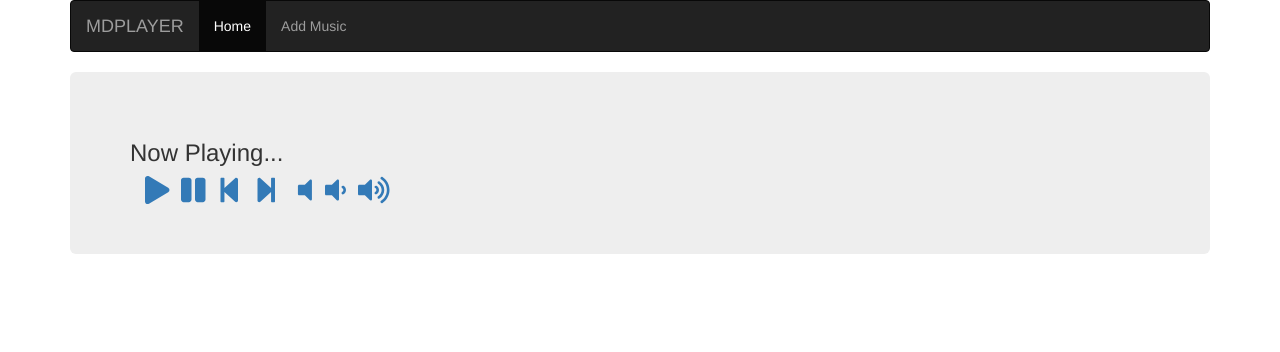
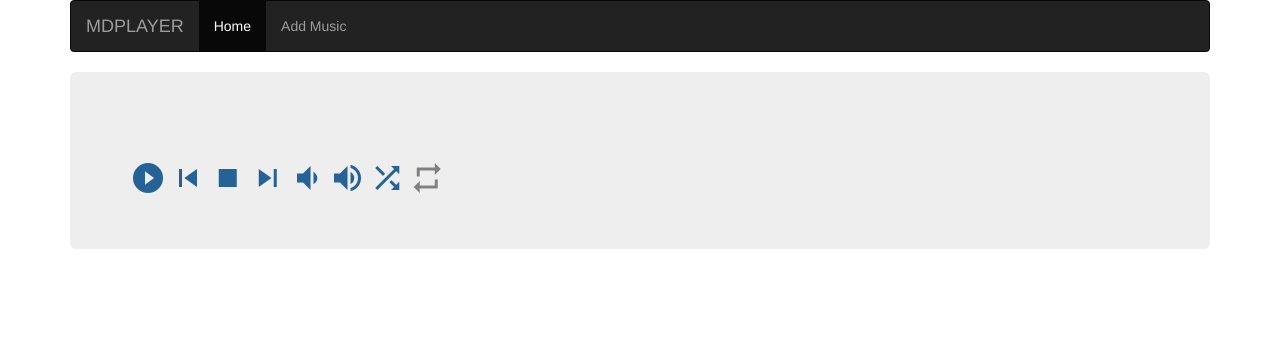
Before and after one commit to ychenbioinfo/mpdplayer, a Flask app: page / in a window 1280 px wide. Shown: the top 352 px of the page. Run offline with Flask 2, Linux system fonts and the light colour scheme; data that the repository does not hold is empty; some libraries are stand-ins or nearby versions.

Commit message:
add more controls

```diff
--- /dev/null
+++ b/mpdplayer/static/css/custom.css
@@ -0,0 +1,49 @@
+.slider {
+    -webkit-appearance: none;
+    width: 100%;
+    height: 5px;
+    top: 100px;
+    border-radius: 2px;
+    background: #d3d3d3;
+    outline: none;
+    opacity: 0.7;
+    -webkit-transition: .2s;
+    transition: opacity .2s;
+}
+
+.slider::-webkit-slider-thumb {
+    -webkit-appearance: none;
+    appearance: none;
+    width: 10px;
+    height: 10px;
+    border-radius: 50%;
+    background: #1c3298;
+    cursor: pointer;
+    vertical-align:middle;
+}
+
+.slider::-moz-range-thumb {
+    width: 10px;
+    height: 10px;
+    border-radius: 50%;
+    background: #1c3298;
+    cursor: pointer;
+    vertical-align:middle;
+}
+
+a:link, a:visited, a:hover, a:active {
+  text-decoration: none; color: #256298;
+}
+
+.material-icons.md-18 { font-size: 18px; }
+.material-icons.md-24 { font-size: 24px; }
+.material-icons.md-36 { font-size: 36px; }
+.material-icons.md-48 { font-size: 48px; }
+
+/* Rules for using icons as black on a light background. */
+.material-icons.md-dark { color: rgba(0, 0, 0, 0.54); }
+.material-icons.md-dark.md-inactive { color: rgba(0, 0, 0, 0.26); }
+
+/* Rules for using icons as white on a dark background. */
+.material-icons.md-light { color: rgba(255, 255, 255, 1); }
+.material-icons.md-light.md-inactive { color: rgba(255, 255, 255, 0.3); }
--- a/mpdplayer/static/js/controller.js
+++ b/mpdplayer/static/js/controller.js
@@ -1,7 +1,14 @@
 $(document).ready(function () {
+    $('#btn-pause').hide();
+    $('#btn-repeat_one').hide();
+    $('#btn-repeat').css('color', 'gray');
+
     $('#btn-play').click(function (e) {
         // e.preventDefault();
         console.log("play button clicked!");
+        // $('#btn-play').css('color', 'red');
+        $('#btn-play').hide();
+        $('#btn-pause').show();
         $.ajax({
             type: 'POST',
             url: $SCRIPT_ROOT + '_play',
@@ -16,6 +23,8 @@ $(document).ready(function () {
     $('#btn-pause').click(function (e) {
         // e.preventDefault();
         console.log("play button clicked!");
+        $('#btn-pause').hide();
+        $('#btn-play').show();
         $.ajax({
             type: 'POST',
             url: $SCRIPT_ROOT + '_pause',
@@ -26,4 +35,86 @@ $(document).ready(function () {
             },
         });
     });
+
+    $('#btn-backward').click(function(e) {
+        $.ajax({
+            type: 'POST',
+            url: $SCRIPT_ROOT + '_backward',
+            contentType: false,
+            processData: false,
+            success: function (data) {
+                console.log(data);
+            },
+        });
+    });
+
+    $('#btn-forward').click(function(e) {
+        $.ajax({
+            type: 'POST',
+            url: $SCRIPT_ROOT + '_forward',
+            contentType: false,
+            processData: false,
+            success: function (data) {
+                console.log(data);
+            },
+        });
+    });
+
+    $('#btn-stop').click(function(e) {
+        $.ajax({
+            type: 'POST',
+            url: $SCRIPT_ROOT + '_stop',
+            contentType: false,
+            processData: false,
+            success: function (data) {
+                console.log(data);
+            },
+        });
+    });
+
+    $('#btn-volume-up').click(function(e) {
+        $.ajax({
+            type: 'POST',
+            url: $SCRIPT_ROOT + '_vol_up',
+            contentType: false,
+            processData: false,
+            success: function (data) {
+                console.log(data);
+            },
+        });
+    });
+
+    $('#btn-volume-down').click(function(e) {
+        $.ajax({
+            type: 'POST',
+            url: $SCRIPT_ROOT + '_vol_down',
+            contentType: false,
+            processData: false,
+            success: function (data) {
+                console.log(data);
+            },
+        });
+    });
+
+    function update_status(data){
+        $('#name').text(data.name);
+    }
+
+    function load_status(){
+        $.ajax({
+            type: 'POST',
+            url: $SCRIPT_ROOT + '_status',
+            contentType: false,
+            processData: false,
+            success: function (data) {
+                console.log(data);
+                update_status(data);
+            },
+        });
+    }
+
+    load_status();
+    setInterval(function(){
+        load_status();
+    }, 1000);
 });
--- a/mpdplayer/templates/base.html
+++ b/mpdplayer/templates/base.html
@@ -13,8 +13,8 @@
         <!-- Bootstrap core CSS -->
         <link rel="stylesheet" href="https://maxcdn.bootstrapcdn.com/bootstrap/3.3.7/css/bootstrap.min.css" integrity="sha384-BVYiiSIFeK1dGmJRAkycuHAHRg32OmUcww7on3RYdg4Va+PmSTsz/K68vbdEjh4u" crossorigin="anonymous">
         <!-- Custom styles for this template -->
-{#        <link href="/static/css/navbar.css" rel="stylesheet">#}
-        <script defer src="https://use.fontawesome.com/releases/v5.0.6/js/all.js"></script>
+        <link href="/static/css/custom.css" rel="stylesheet">
+        <link href="https://fonts.googleapis.com/icon?family=Material+Icons" rel="stylesheet">
         <!--<link href="/static/css/chrom-print.css" rel="stylesheet">-->
         {% block header %}
         {% endblock %}
--- a/mpdplayer/templates/controlbar.html
+++ b/mpdplayer/templates/controlbar.html
@@ -2,19 +2,23 @@
 <div class="jumbotron">
     <div class="container">
         <div class="row">
-            <h3>Now Playing...</h3>
+            <h3><span id="name"></span></h3>
         </div>
     </div>
-    <div class="container">
-        <div class="row pull-right"></div>
-        <a id="btn-play" href="#"><i class="fas fa-play fa-2x"></i></a>&nbsp;&nbsp;
-        <a id="btn-pause" href="#"><i class="fas fa-pause fa-2x"></i></a>&nbsp;&nbsp;
-        <a id="#btn-backward" href="#"><i class="fas fa-step-backward fa-2x"></i></a>&nbsp;&nbsp;
-        <a id="#btn-forward" href="#"><i class="fas fa-step-forward fa-2x"></i></a>&nbsp;&nbsp;&nbsp;&nbsp;
-{#        <a href="#"><i class="fas fa-stop fa-2x"></i></a>&nbsp;&nbsp;&nbsp;#}
-        <a id="#btn-mute" href="#"><i class="fas fa-volume-off fa-2x"></i></a>&nbsp;&nbsp;
-        <a id="#btn-volume-down" href="#"><i class="fas fa-volume-down fa-2x"></i></a>&nbsp;&nbsp;
-        <a id="#btn-volume-up" href="#"><i class="fas fa-volume-up fa-2x"></i></a>
+    <br>
+    <div class="row">
+        <div class="col-xs-12">
+            <a id="btn-play" href="#"><i class="material-icons md-36">play_circle_filled</i></a>
+            <a id="btn-pause" href="#"><i class="material-icons md-inactive md-36">pause_circle_filled</i></a>
+            <a id="btn-backward" href="#"><i class="material-icons md-36">skip_previous</i></a>
+            <a id="btn-stop" href="#"><i class="material-icons md-36">stop</i></a>
+            <a id="btn-forward" href="#"><i class="material-icons md-36">skip_next</i></a>
+            <a id="btn-volume-down" href="#"><i class="material-icons md-36">volume_down</i></a>
+            <a id="btn-volume-up" href="#"><i class="material-icons md-36">volume_up</i></a>
+            <a id="btn-shuffle" href="#"><i class="material-icons md-36">shuffle</i></a>
+            <a id="btn-repeat" href="#"><i class="material-icons md-36">repeat</i></a>
+            <a id="btn-repeat_one" href="#"><i class="material-icons md-36">repeat_one</i></a>
+        </div>
     </div>
 </div>
 {% endblock %}
--- a/mpdplayer/views.py
+++ b/mpdplayer/views.py
@@ -17,12 +17,46 @@ def run_command(command: list):
     return play_info
 
 
+def read_status(data):
+    status = dict()
+    if len(data) == 1:
+        status['mode'] == 'stop'
+        settings = read_settings(data[0])
+    else:
+        status['name'] = status[0]
+
+    status['volume'] = settings[0]
+    status['repeat'] = settings[1]
+    status['random'] = settings[2]
+    status['single'] = settings[3]
+
+
+def read_settings(settings):
+    data = settings.split()
+    volume = data[0][6:-1]
+    if data[1][7:] == "on":
+        repeat = 1
+    else:
+        repeat = 0
+
+    if data[2][7:] == "on":
+        random = 1
+    else:
+        random = 0
+
+    if data[3][7:] == "on":
+        single = 1
+    else:
+        single = 0
+
+    return [volume, repeat, random, single]
+
+
 @app.route('/_play', methods=['POST'])
 def play_music():
     if request.method == 'POST':
-        command = ['mpc', 'play']
-        play_info = run_command(command)
-        return jsonify(play_info)
+        status = run_command(['mpc', 'play'])
+        return jsonify(status)
 
 
 @app.route('/_pause', methods=['POST'])
@@ -32,6 +66,13 @@ def pause_music():
         return jsonify({'message': 'success'})
 
 
+@app.route('/_status', methods=['POST'])
+def get_status():
+    if request.method == 'POST':
+        status = run_command(['mpc', 'status'])
+        return jsonify(status)
+
+
 @app.route('/')
 def index():
     return render_template('home.html')
```
Also changed, not shown: mpdplayer/static/css/navbar.css (deleted, +0 -8 lines), mpdplayer/templates/home.html (line endings or trailing spaces).
